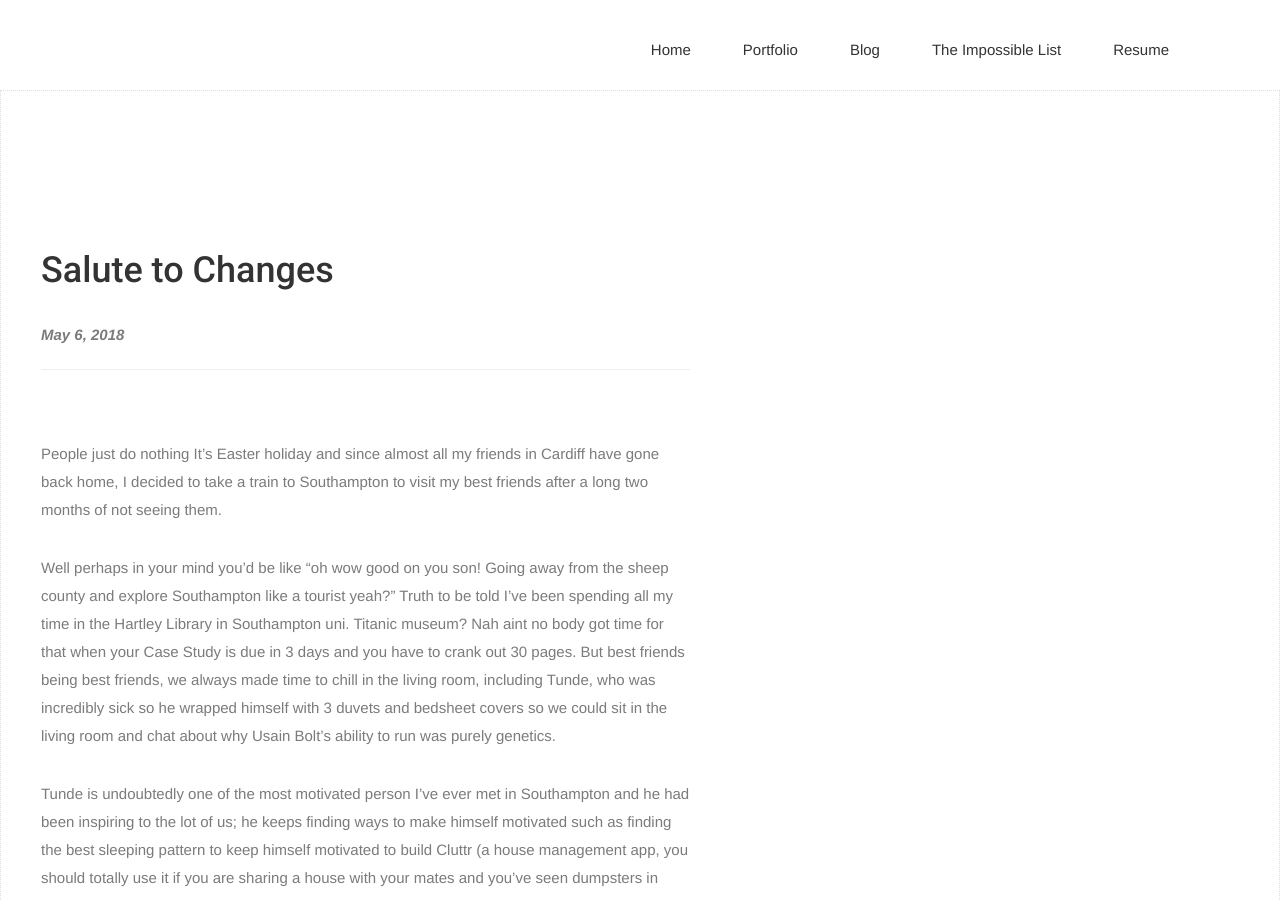
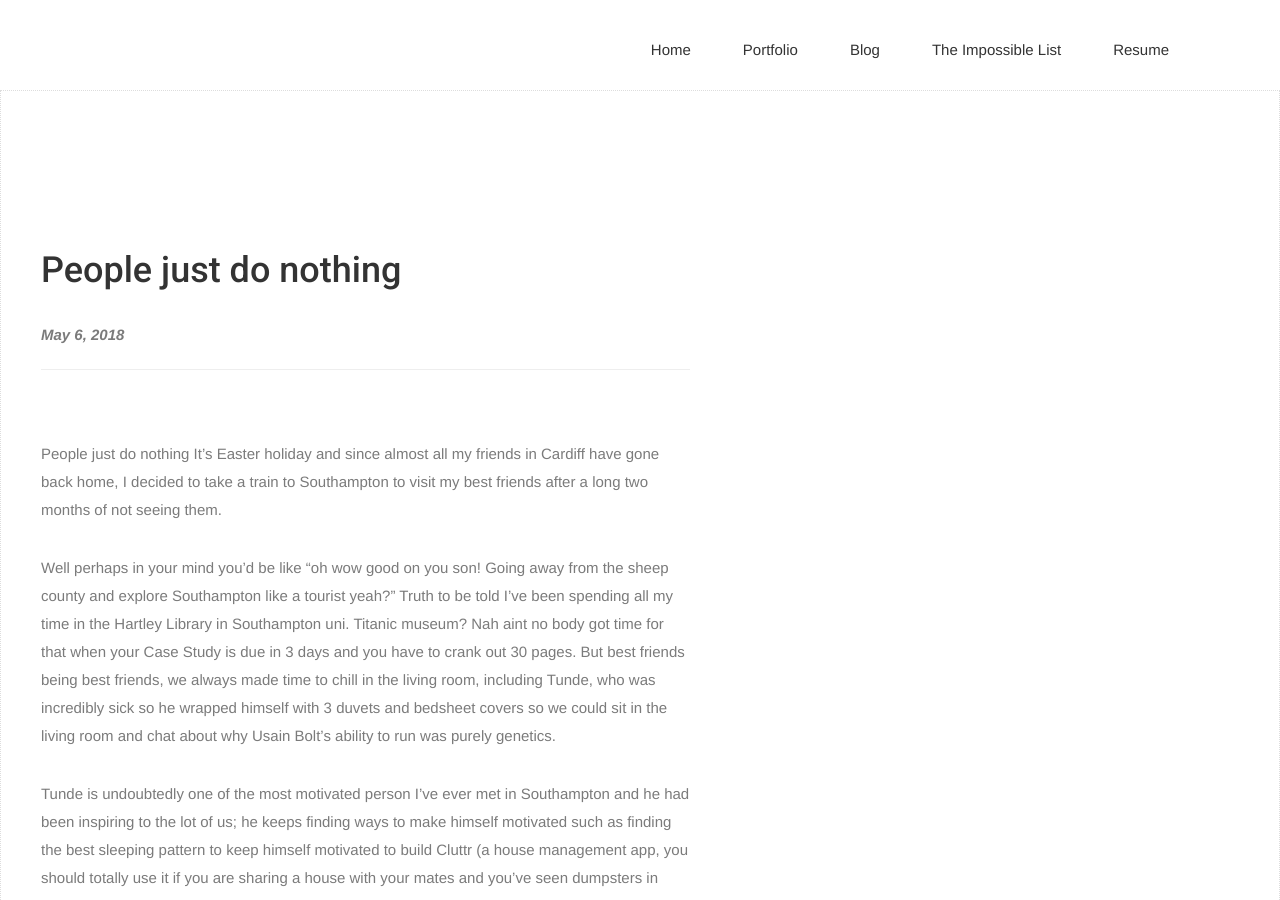
Before and after one commit to chwong1996/myhome, a Jekyll site: the page built from _posts/2018-05-06-people-just-do-nothing.markdown, in a window 1280 px wide and 900 px high. Built offline with Jekyll 4.4.1, drawn with Linux system fonts in a browser that asks for light colours; nearby versions of some CDN libraries; some web fonts are replaced.

Commit message:
fucking hell wrong title

```diff
--- a/_posts/2018-05-06-people-just-do-nothing.markdown
+++ b/_posts/2018-05-06-people-just-do-nothing.markdown
@@ -1,6 +1,6 @@
 ---
 layout: post
-title:  Salute to Changes
+title:  People just do nothing
 date: 2018-05-06 15:49:00
 description: Our inherited laziness and burning your house down tomorrow.
 ---
```
